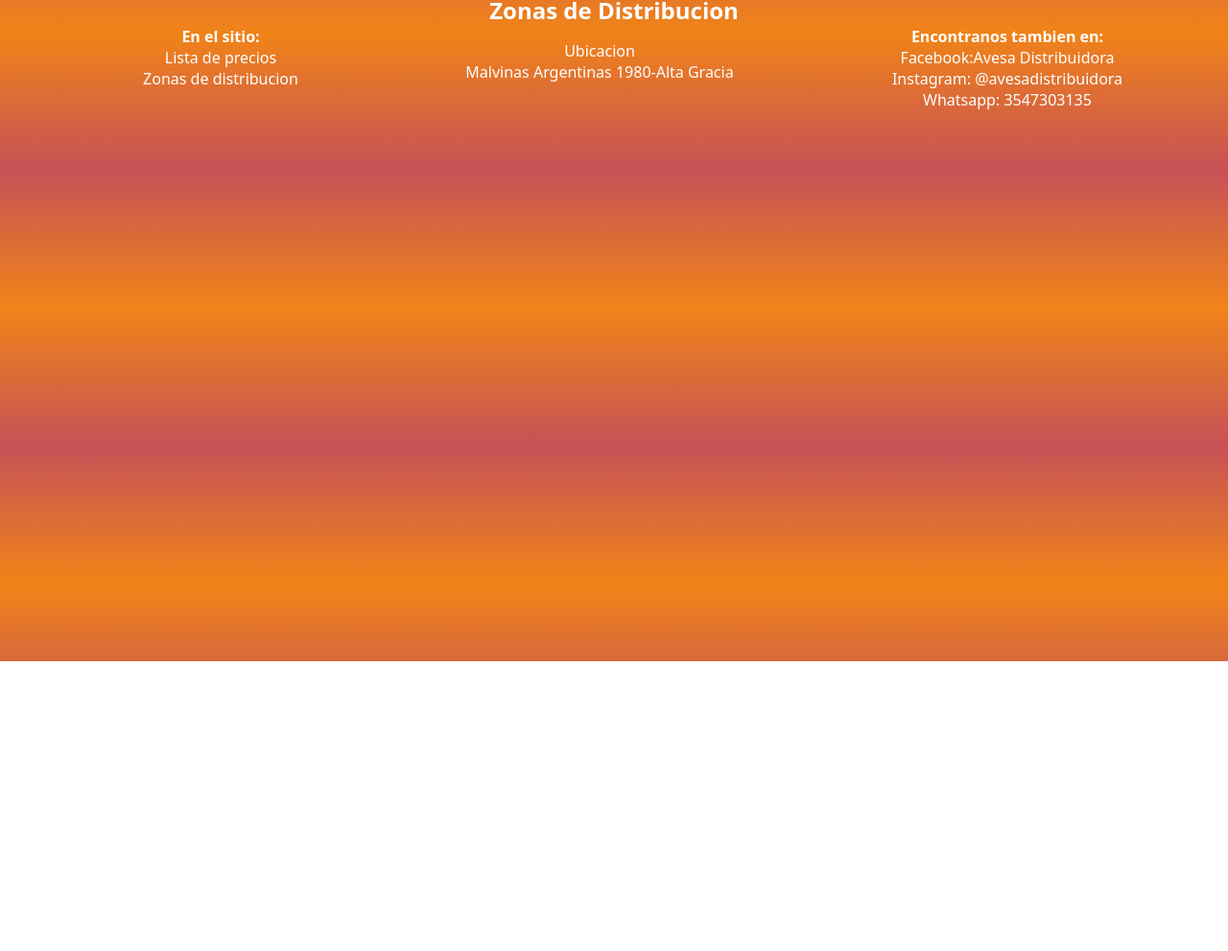
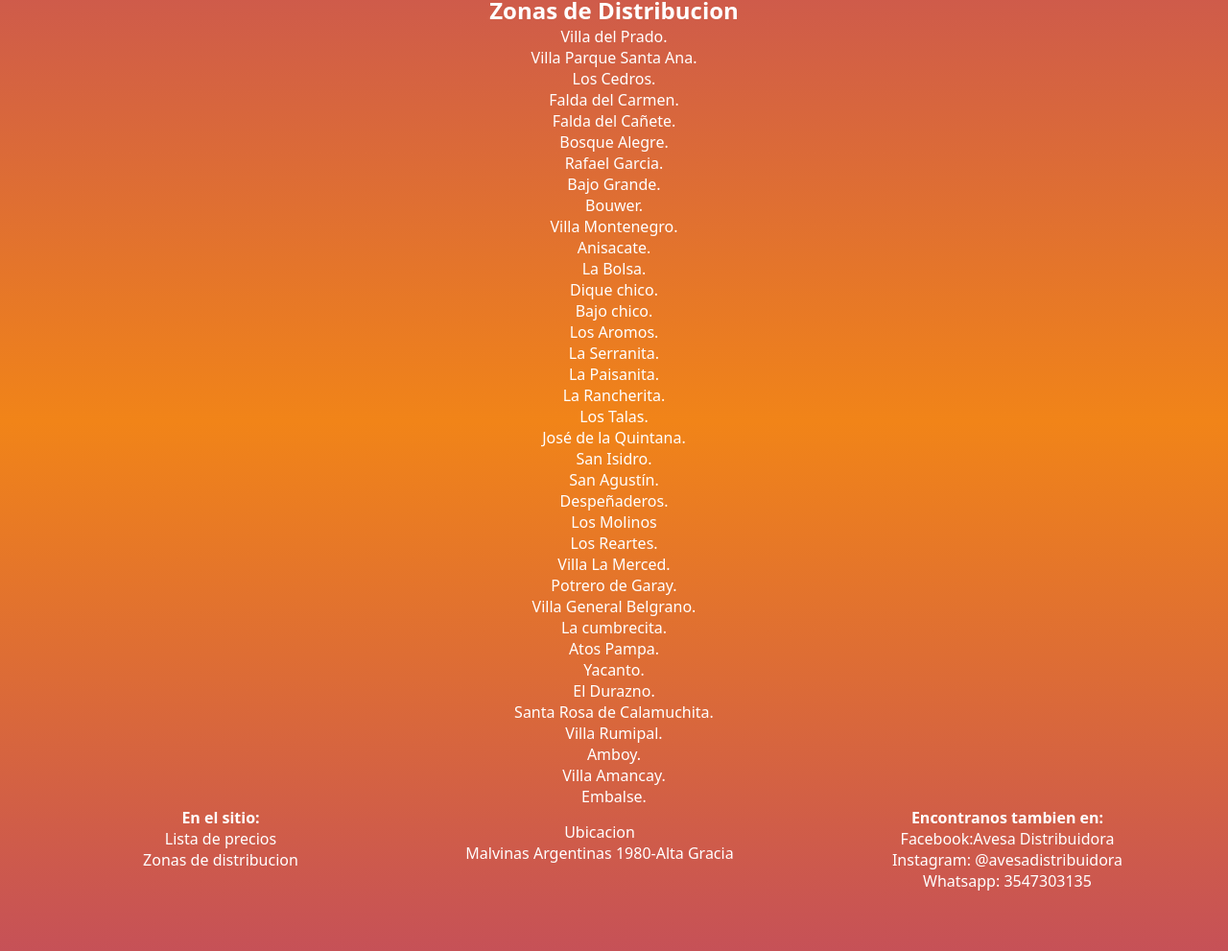
Before and after one commit to joseignaciogait/distribuidora-avesa, a website: page pages/zonas-de-distribucion.html in a window 1280 px wide. Shown: the part 111-1102 px from the top of the page at 96% size. Before the commit the page ends 800 px from the top, so only its background shows below. Drawn offline with nearby package versions, Linux system fonts and the light colour scheme.

Commit message:
se agregaron localidades de reparto

```diff
--- a/css/styles.css
+++ b/css/styles.css
@@ -37,7 +37,8 @@ main {
   padding-right: 20px;
   text-align: center;
 }
-
+.localidades{
+  align:end}
 @media (max-width: 845px) {
 
 }
--- a/pages/zonas-de-distribucion.html
+++ b/pages/zonas-de-distribucion.html
@@ -12,21 +12,49 @@
     />
     <meta
       name="description"
-      content="Distribuidora de pollo por mayor y menor en Alta Gracia, Cordoba, y Rio Segundo"
+      content="Se hacen envios a Villa del Prado.
+      Villa Parque Santa Ana.
+      Los Cedros.
+      Falda del Carmen.
+      Falda del Cañete.
+      Bosque Alegre.
+      Rafael Garcia.
+      Bajo Grande.
+      Bouwer.
+      Villa Montenegro.
+      Anisacate.
+      La Bolsa.
+      Dique chico.
+      Bajo chico.
+      Los Aromos.
+      La Serranita.
+      La Paisanita.
+      La Rancherita.
+      Los Talas.
+      José de la Quintana.
+      San Isidro.
+      San Agustín.
+      Despeñaderos.
+      Los Molinos
+      Los Reartes.
+      Villa La Merced.
+      Potrero de Garay.
+      Villa General Belgrano.
+      La cumbrecita.
+      Atos Pampa.
+      Yacanto.
+      El Durazno.
+      Santa Rosa de Calamuchita.
+      Villa Rumipal.
+      Amboy.
+      Villa Amancay.
+      Embalse"
     />
     <link rel="icon" href="./img/logo.ico" />
   </head>
   <body>
     <header id="header-ejemplares">
-      <a href="../index.html"
-        ><img
-          class="logo"
-          src="../img/logo barra de navegacion.png"
-          width="100"
-          height="100"
-          alt="Logotipo avesa, con la silueta de un gallo"
-        />
-      </a>
+      <a href="../index.html"><img class="logo"src="../img/logo barra de navegacion.png"width="100"height="100"alt="Logotipo avesa, con la silueta de un gallo"/></a>
       <div class="nav-bar">
         <nav>
           <ul class="barra-de-navegacion">
@@ -39,7 +67,46 @@
     <h1 class="h1-avesa">Distribuidora Avesa</h1>
     <h2 class="animate__bounceIn">Zonas de Distribucion</h2>
       <main>
+      <ul class="localidades">
+        <li>Villa del Prado.</li>
+        <li>Villa Parque Santa Ana.</li>
+        <li>Los Cedros.</li>
+        <li>Falda del Carmen.</li>
+        <li>Falda del Cañete.</li>
+        <li>Bosque Alegre.</li>
+        <li>Rafael Garcia.</li>
+        <li>Bajo Grande.</li>
+        <li>Bouwer.</li>
+        <li>Villa Montenegro.</li>
+        <li>Anisacate.</li>
+        <li>La Bolsa.</li>
+        <li>Dique chico.</li>
+        <li>Bajo chico.</li>
+        <li>Los Aromos.</li>
+        <li>La Serranita.</li>
+        <li>La Paisanita.</li>
+        <li>La Rancherita.</li>
+        <li>Los Talas.</li>
+        <li>José de la Quintana.</li>
+        <li>San Isidro.</li>
+        <li>San Agustín.</li>
+        <li>Despeñaderos.</li>
+        <li>Los Molinos</li>
+        <li>Los Reartes.</li>
+        <li>Villa La Merced.</li>
+        <li>Potrero de Garay.</li>
+        <li>Villa General Belgrano.</li>
+        <li>La cumbrecita.</li>
+        <li>Atos Pampa.</li>
+        <li>Yacanto.</li>
+        <li>El Durazno.</li>
+        <li>Santa Rosa de Calamuchita.</li>
+        <li>Villa Rumipal.</li>
+        <li>Amboy.</li>
+        <li>Villa Amancay.</li>
+        <li>Embalse.</li>
 
+      </ul>
     </main>
     <footer>
       <div class="sitio">
```
